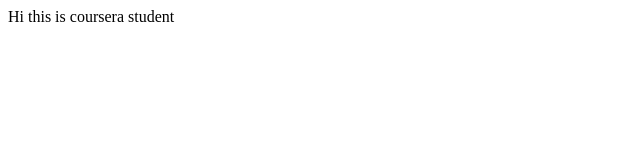
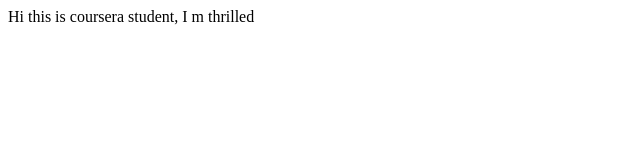
Before and after one commit to samikuet/coursera-test, a plain HTML site: page index.html in a window 1280 px wide. Shown: the full height of the page, 0-640 px from the left. Drawn offline with Linux system fonts and the light colour scheme.

Commit message:
thrilled added

```diff
--- a/index.html
+++ b/index.html
@@ -5,6 +5,6 @@
     <title></title>
 </head>
 <body>
-Hi this is coursera student
+Hi this is coursera student, I m thrilled
 </body>
 </html>
```
